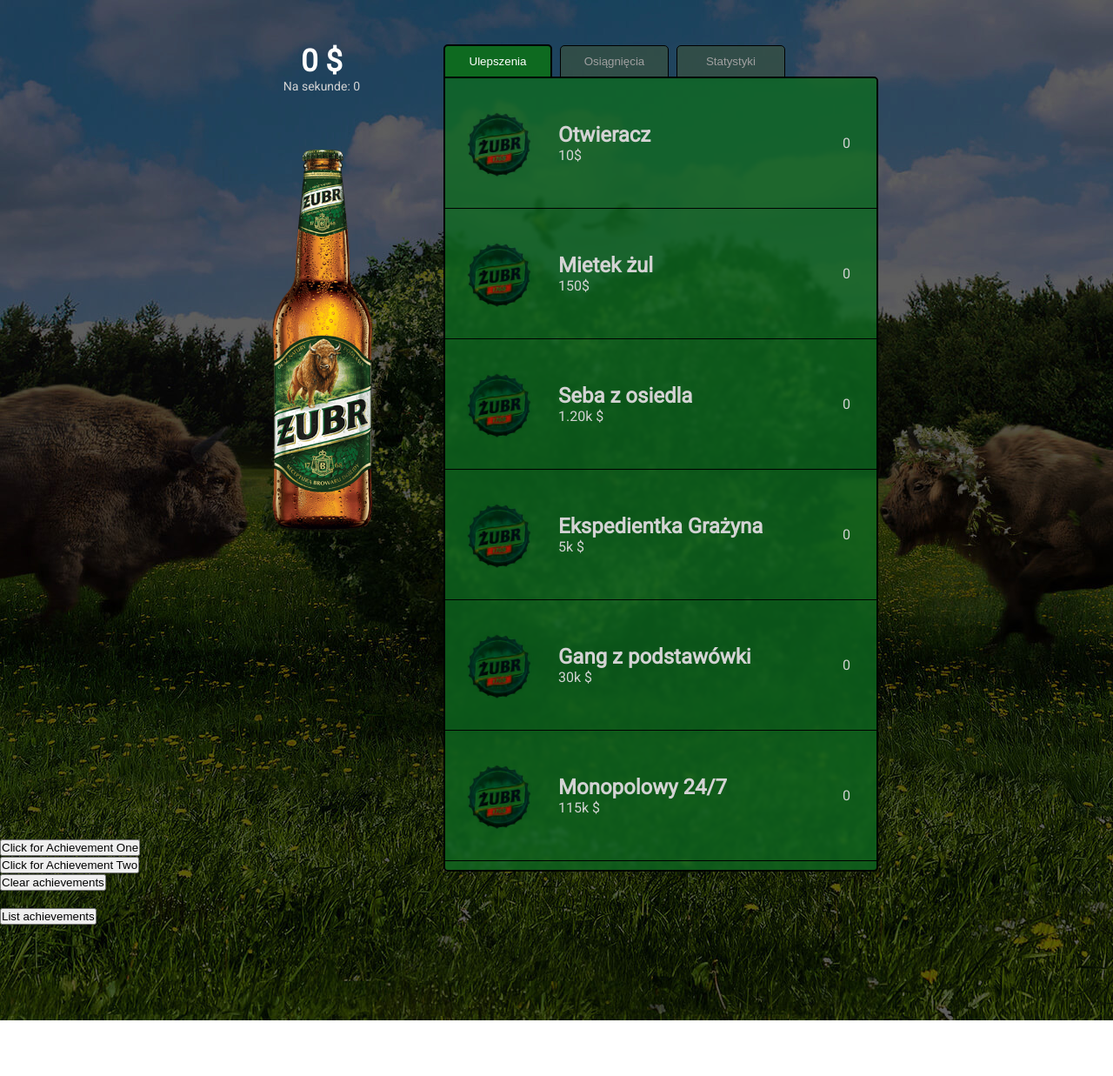
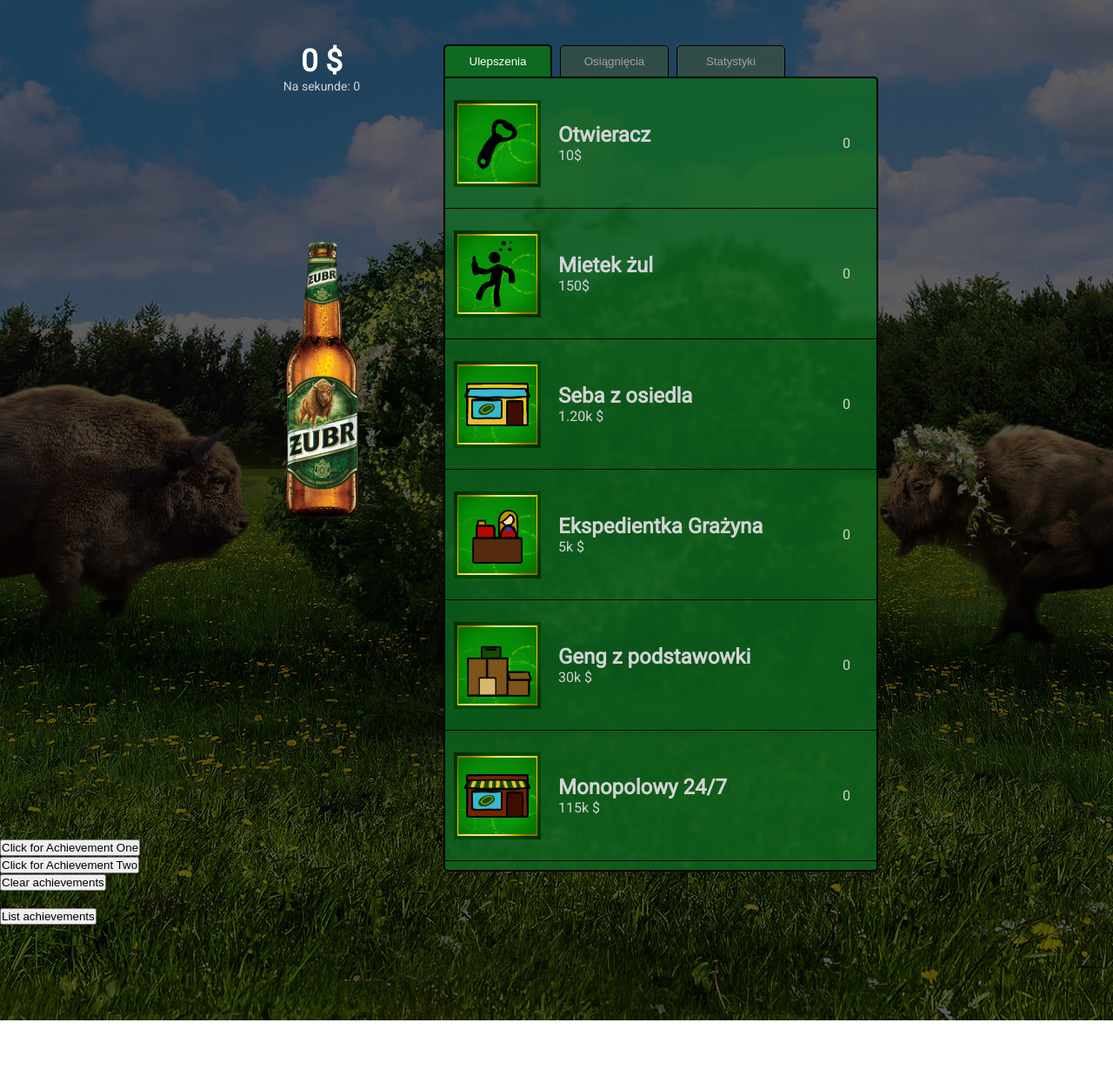
Before and after one commit to NataliaTI/praktyki2022-marzec-clicker, a PHP site: page /Public/HTML/index.html in a window 1280 px wide. Shown: the top 1237 px of the page at 87% size. Run offline with PHP 8.4, Linux system fonts and the light colour scheme; some libraries are stand-ins or nearby versions.

Commit message:
#1 poprawienie ikonek

```diff
--- a/Public/CSS/main.css
+++ b/Public/CSS/main.css
@@ -67,18 +71,25 @@ body::-webkit-scrollbar-thumb:window-inactive {
 }
 
 .clicker-img {
-    height: 50%;
+    height: 60%;
+    width: 70%;
+    margin: 0 auto;
     text-align: center;
     background-image: url('../Images/zubr.png');
     background-size: contain;
     background-repeat: no-repeat;
     background-position: center;
     cursor: pointer;
-    transition: .2s;
+    transform: scale(1);
+    transition: .1s;
 }
 
 .clicker-img:hover {
-    transform: scale(1.2);
+    transform: scale(1.1);
+}
+
+.clicker-img:active {
+    transform: scale(0.99);
 }
 
 
@@ -147,15 +158,71 @@ body::-webkit-scrollbar-thumb:window-inactive {
 }
 
 .achievements-img {
-    background-image: url('../Images/logo-zubr.png');
+    background-image: url('../Images/ikona-locked.png');
     width: 80px;
     height: 80px;
     background-size: cover;
     margin-right: 25px;
 }
 
-.upgrade-img {
-    background-image: url('../Images/kapsel.png');
+.upgrade__img-otwieracz {
+    background-image: url('../Images/ikona-otwieracz.png');
+    background-size: cover;
+    width: 100px;
+    height: 100px;
+    margin-right: 20px;
+}
+
+.upgrade__img-mietek {
+    background-image: url('../Images/ikona-mietek.png');
+    background-size: cover;
+    width: 100px;
+    height: 100px;
+    margin-right: 20px;
+}
+
+.upgrade__img-seba {
+    background-image: url('../Images/ikona-dostawa.png');
+    background-size: cover;
+    width: 100px;
+    height: 100px;
+    margin-right: 20px;
+}
+
+.upgrade__img-ekspedientka {
+    background-image: url('../Images/ikona-ekspedientka.png');
+    background-size: cover;
+    width: 100px;
+    height: 100px;
+    margin-right: 20px;
+}
+
+.upgrade__img-gang {
+    background-image: url('../Images/ikona-hurtownia.png');
+    background-size: cover;
+    width: 100px;
+    height: 100px;
+    margin-right: 20px;
+}
+
+.upgrade__img-monopolowy {
+    background-image: url('../Images/ikona-monopolowy.png');
+    background-size: cover;
+    width: 100px;
+    height: 100px;
+    margin-right: 20px;
+}
+
+.upgrade__img-browar {
+    background-image: url('../Images/ikona-browar.png');
+    background-size: cover;
+    width: 100px;
+    height: 100px;
+    margin-right: 20px;
+}
+
+.upgrade__img-destylarnia {
+    background-image: url('../Images/ikona-destylarnia.png');
     background-size: cover;
     width: 100px;
     height: 100px;
--- a/Public/HTML/index.html
+++ b/Public/HTML/index.html
@@ -43,7 +43,7 @@
                 <div class="menu__div-list menu-div-upgrades menu__div--active">
                     <div class="menu__upgrades-list-item upgrade" id="upgrade1">
                         <div class="upgrade1-div">
-                            <div class="upgrade-img"></div>
+                            <div class="upgrade__img-otwieracz"></div>
                             <div class="menu__upgrade-list-item-info">
                                 <h2>Otwieracz</h2>
                                 <p id="otwieraczCost">10$</p>
@@ -53,7 +53,7 @@
                     </div>
                     <div class="menu__upgrades-list-item" id="upgrade2">
                         <div class="upgrade1-div">
-                            <div class="upgrade-img"></div>
+                            <div class="upgrade__img-mietek"></div>
                             <div class="menu__upgrade-list-item-info">
                                 <h2>Mietek żul</h2>
                                 <p id="mietekCost">150$</p>
@@ -63,7 +63,7 @@
                     </div>
                     <div class="menu__upgrades-list-item" id="upgrade3">
                         <div class="upgrade1-div">
-                            <div class="upgrade-img"></div>
+                            <div class="upgrade__img-seba"></div>
                             <div class="menu__upgrade-list-item-info">
                                 <h2>Seba z osiedla</h2>
                                 <p id="sebaCost">1.20k $</p>
@@ -73,7 +73,7 @@
                     </div>
                     <div class="menu__upgrades-list-item" id="upgrade4">
                         <div class="upgrade1-div">
-                            <div class="upgrade-img"></div>
+                            <div class="upgrade__img-ekspedientka"></div>
                             <div class="menu__upgrade-list-item-info">
                                 <h2>Ekspedientka Grażyna</h2>
                                 <p id="grazynaCost">5k $</p>
@@ -83,9 +83,9 @@
                     </div>
                     <div class="menu__upgrades-list-item" id="upgrade5">
                         <div class="upgrade1-div">
-                            <div class="upgrade-img"></div>
+                            <div class="upgrade__img-gang"></div>
                             <div class="menu__upgrade-list-item-info">
-                                <h2>Gang z podstawówki</h2>
+                                <h2>Geng z podstawowki</h2>
                                 <p id="gangCost">30k $</p>
                             </div>
                         </div>
@@ -93,7 +93,7 @@
                     </div>
                     <div class="menu__upgrades-list-item" id="upgrade6">
                         <div class="upgrade1-div">
-                            <div class="upgrade-img"></div>
+                            <div class="upgrade__img-monopolowy"></div>
                             <div class="menu__upgrade-list-item-info">
                                 <h2>Monopolowy 24/7</h2>
                                 <p id="monopolowyCost">115k $</p>
@@ -103,7 +103,7 @@
                     </div>
                     <div class="menu__upgrades-list-item" id="upgrade7">
                         <div class="upgrade1-div">
-                            <div class="upgrade-img"></div>
+                            <div class="upgrade__img-browar"></div>
                             <div class="menu__upgrade-list-item-info">
                                 <h2>Browar</h2>
                                 <p id="browarCost">750k $</p>
@@ -113,7 +113,7 @@
                     </div>
                     <div class="menu__upgrades-list-item" id="upgrade8">
                         <div class="upgrade1-div">
-                            <div class="upgrade-img"></div>
+                            <div class="upgrade__img-destylarnia"></div>
                             <div class="menu__upgrade-list-item-info">
                                 <h2>Destylarnia</h2>
                                 <p id="destylarniaCost">4m $</p>
@@ -189,8 +189,8 @@
     <script src="../../src/Scripts/modules/achivments.js"></script>
     <script src="../../Public/index.js"></script>
     <script src="../../src/Scripts/modules/menu.js"></script>
-    <script src="../../src/Scripts/modules/Achievements.js">
-    </script>
+    <script src="../../src/Scripts/modules/Achievements.js"></script>
+    <script src="../../src/Scripts/modules/animation.js"></script>
 
     <div id="content">
         <input name="Button1" type="button" value="Click for Achievement One"
```
Also changed, not shown: other parts of Public/CSS/main.css (+74 -2 lines), src/Scripts/modules/animation.js (added, +41 -0 lines), Public/Images/ikona-browar.png (added), Public/Images/ikona-destylarnia.png (added), Public/Images/ikona-dostawa.png (added), Public/Images/ikona-ekspedientka.png (added), Public/Images/ikona-hurtownia.png (added), Public/Images/ikona-locked.png (added), Public/Images/ikona-mietek.png (added), Public/Images/ikona-monopolowy.png (added), Public/Images/ikona-otwieracz.png (added), Public/Images/tlo-tel.jpg (added).
